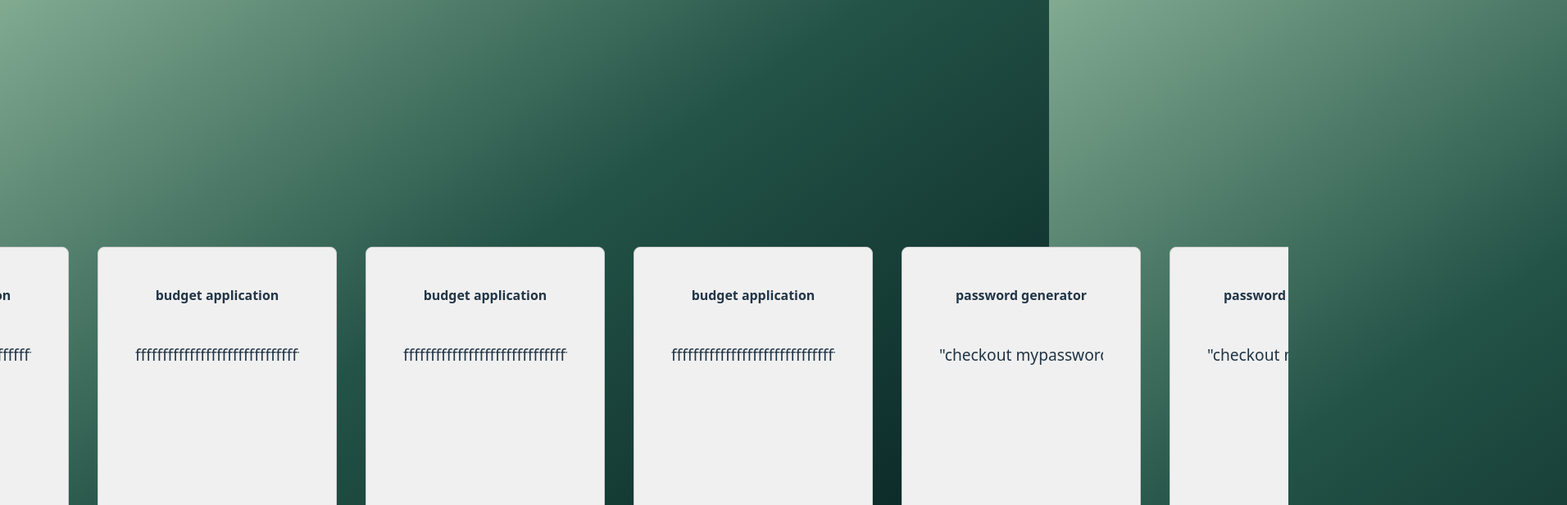
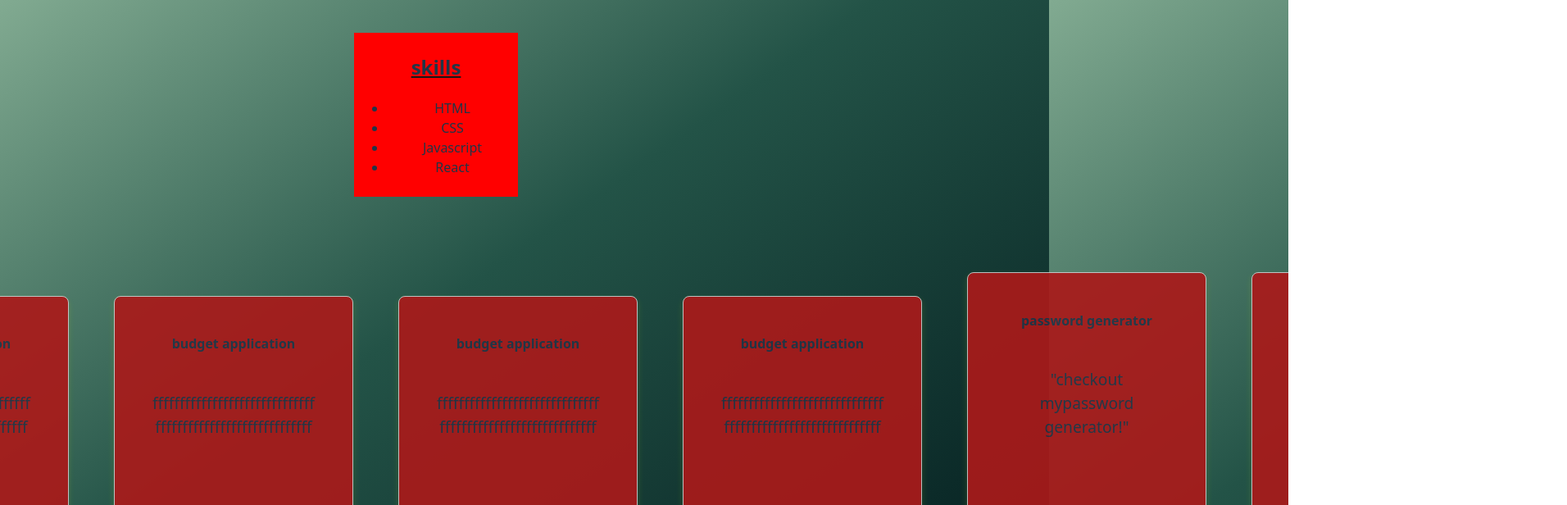
Before and after one commit to joe6006/newPortfolio, a React (Vite) app in the folder my-react-app/: page / in a window 1280 px wide. Shown: the part 100-716 px from the top of the page at 82% size, 1912 px wide, since content can reach past the window. Built offline with nearby package versions, Linux system fonts and the light colour scheme.

Commit message:
some design

```diff
--- a/my-react-app/src/App.css
+++ b/my-react-app/src/App.css
@@ -10,12 +10,12 @@
 
   position: relative;
   padding: 10px;
-  left:600px;
+  left:-600px;
   top: -150px;
   will-change: filter;
   transition: filter 300ms;
   opacity: 0;
-  animation: fadeIn 10s ease-in forwards;
+  animation: fadeIn 8s ease-in forwards;
 }
 
 @keyframes fadeIn {
@@ -53,9 +53,10 @@
   flex: 0 0 auto; /* Prevent cards from growing or shrinking and maintain their original size */
     min-width: 250px;
     max-width: 250px; /* Set a minimum width for each card */
-    height: 400px;
-    margin-right: 15px;
-    background-color: #f0f0f0;
+    height: 350px;
+    width:200px ;
+    margin: 35px;
+    background-color: #aa1a1a;
     border: 1px solid #ccc;
     border-radius: 8px;
     display: flex;
@@ -67,7 +68,20 @@
     padding:20px;
     margin-left: 20px;
     scroll-behavior: smooth;
+     box-shadow: 0 4px 8px rgba(166, 204, 30, 0.2);
+     transform: translateY(20px);
+    animation: fadeInUp 8s ease forwards;
+    opacity: 0;
+    animation-delay: 0.2s; /* optional stagger */
+    transition: transform 0.5s ease-in-out;
 
+
+
+}
+.card:hover{
+    transform: scale(1.1) translateY(-10px);
+
+   box-shadow: 0 10px 10px rgba(16, 27, 3, 0.9);
 }
 .card > p{
   display: inline-block;
@@ -76,10 +90,37 @@
      overflow:hidden; /* Adds scrollbars if content overflows */
      max-height: 200px;
      max-width: 200px;
-    word-wrap: break-word;
+     white-space: normal;
+    word-wrap:break-word;
 
 }
-.card
+@keyframes fadeInUp {
+  to {
+    opacity: 1;
+    transform: translateY(1);
+  }
+}
+
+.skills{
+    align-items: center;
+    margin-left: 50vh;
+   position: absolute;
+   top:140px;
+    width: 200px;
+    height: 200px;
+    background-color: red;
+    padding: 0px;
+
+}
+.skillsTitle{
+  text-decoration: underline;
+    text-decoration-color: #171717;
+    padding-top: 2%;
+    text-align: center;
+}
+
+
+
 
 .read-the-docs {
   color: #888;
--- a/my-react-app/src/App.jsx
+++ b/my-react-app/src/App.jsx
@@ -48,6 +48,17 @@ const containerRef = useHorizontalScroll();
 
     </header>
 
+    <div className='skills'>
+      <h2 className='skillsTitle'>skills</h2>
+      <ul>
+          <li>HTML</li>
+          <li>CSS</li>
+          <li>Javascript</li>
+          <li>React</li>
+
+      </ul>
+    </div>
+
               <div className="card-container"  ref={containerRef}>
                 <div className='card' >
                     <h5>budget application</h5>
```
